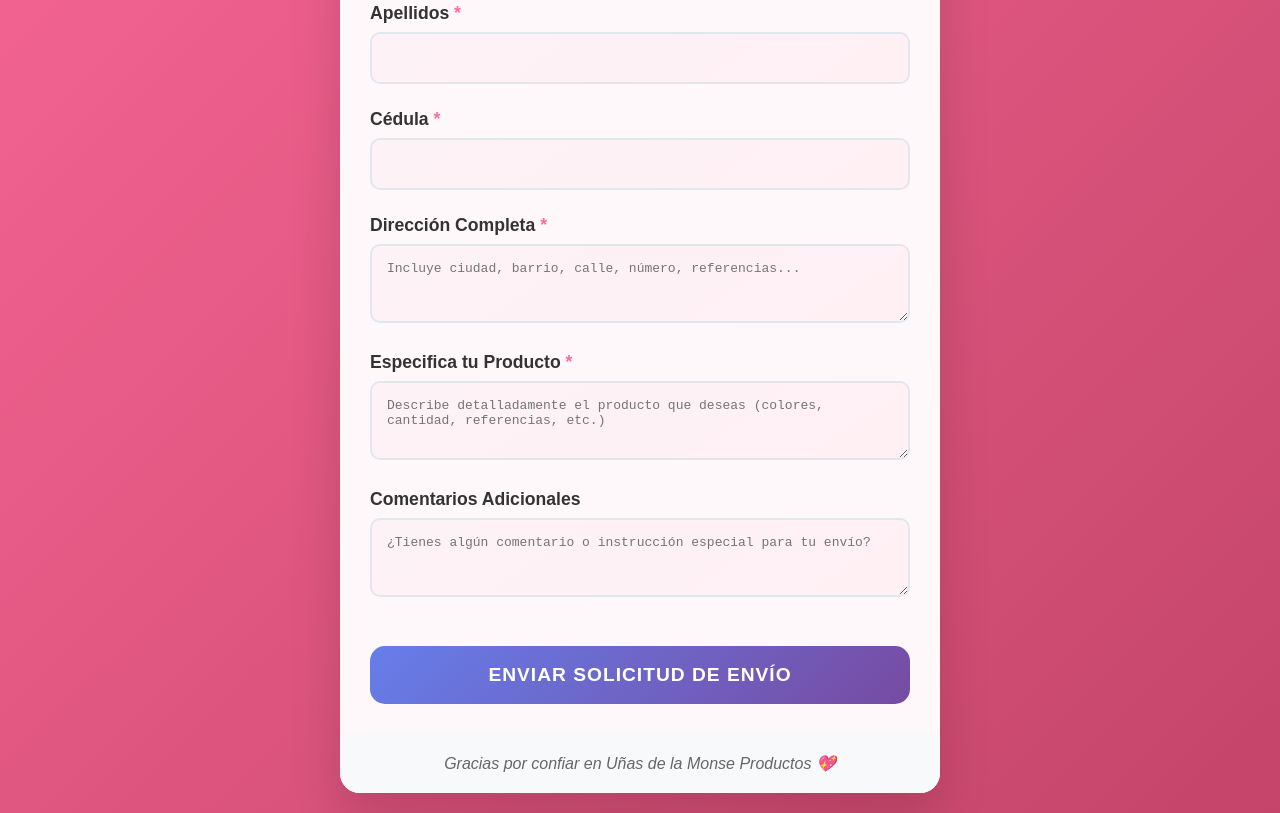
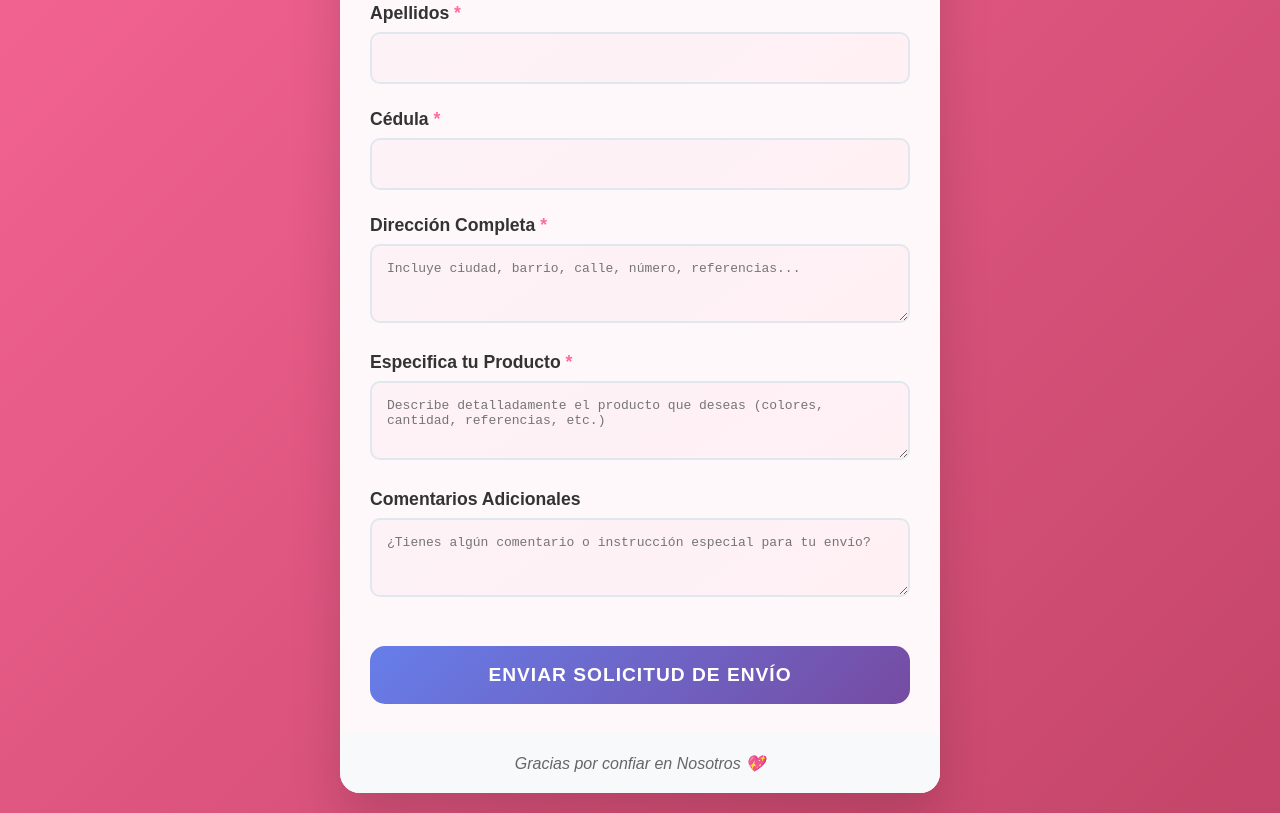
Before and after one commit to FormularioProductosMC/-, a plain HTML site: page index.html in a window 1280 px wide. Shown: the part 607-1420 px from the top of the page. Drawn offline with Linux system fonts and the light colour scheme.

Commit message:
Update index.html

```diff
--- a/index.html
+++ b/index.html
@@ -345,7 +345,7 @@
         </form>
 
         <div class="footer">
-            <p>Gracias por confiar en Uñas de la Monse Productos 💖</p>
+            <p>Gracias por confiar en Nosotros 💖</p>
         </div>
     </div>
 
```
